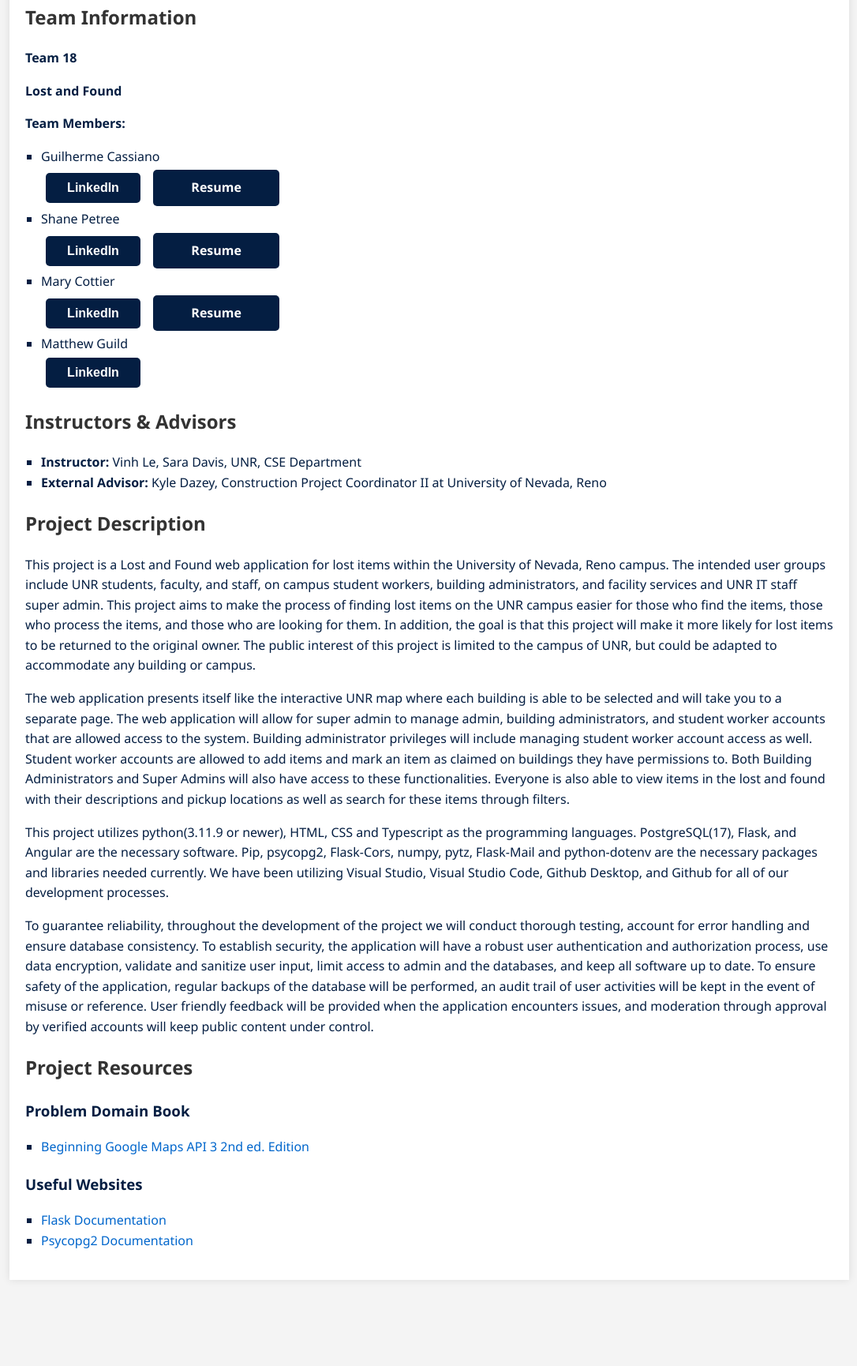
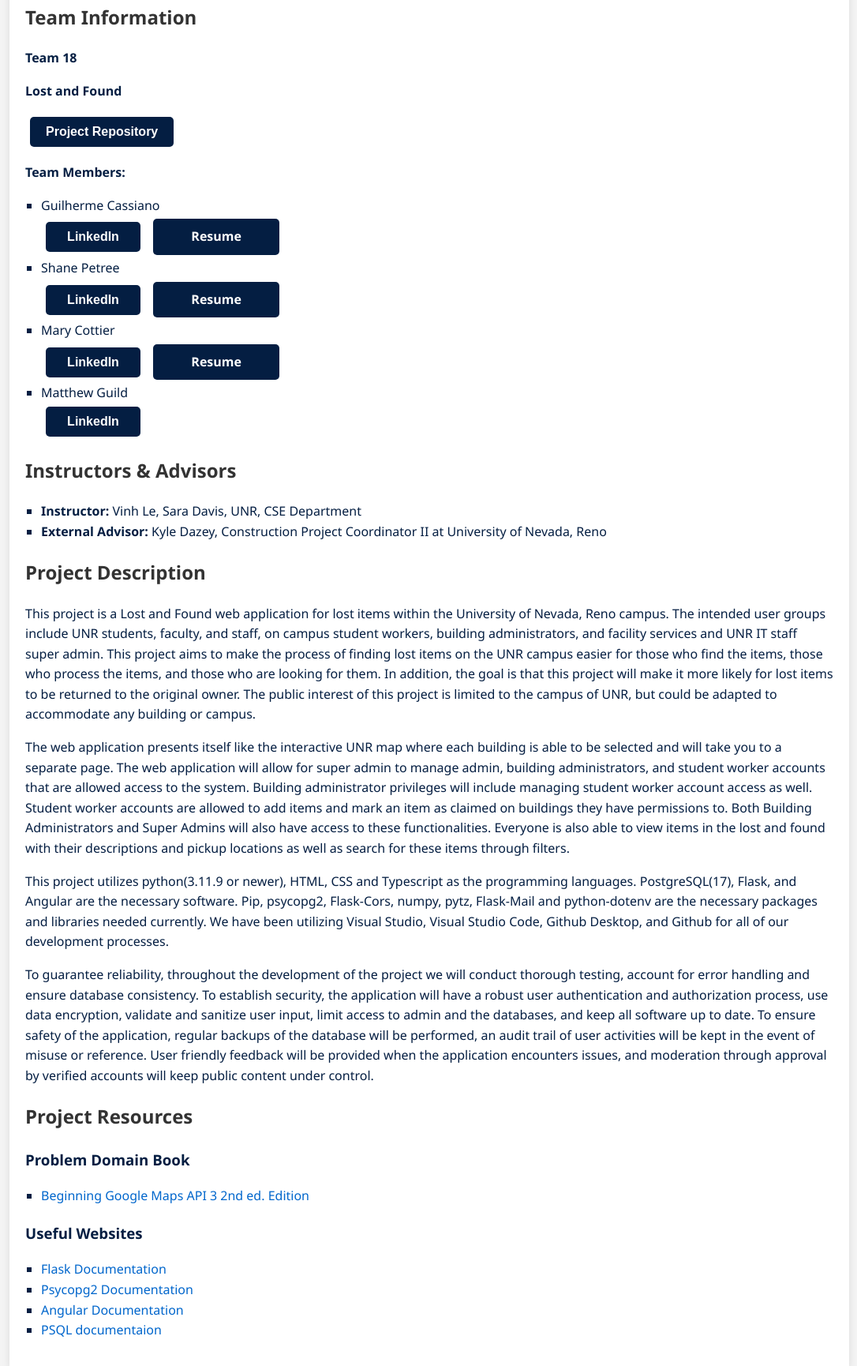
Before and after one commit to seniorprojectteam18/seniorprojectteam18.github.io, a plain HTML site: page index.html in a window 1280 px wide. Shown: the part 186-1916 px from the top of the page at 79% size, without its empty margins (96-1182 px from the left). Before the commit the page ends 1827 px from the top, so only its background shows below. Drawn offline with Linux system fonts and the light colour scheme.

Commit message:
Update index.html

```diff
--- a/index.html
+++ b/index.html
@@ -79,6 +79,7 @@
             <h2>Team Information</h2>
             <p><strong>Team 18</strong></p>
             <p><strong>Lost and Found</strong></p>
+            <button id="repoLink" class="button-class"> Project Repository</button>
             <p><strong>Team Members:</strong></p>
             <ul>
                 <li>
@@ -113,6 +114,9 @@
                 };
                 document.getElementById("mattLinkedIn").onclick = function () {
                     window.open("https://www.linkedin.com/in/matthew-guild-87a20729b/", "_blank");
+                };
+                document.getElementById("repoLink").onclick = function () {
+                    window.open("https://github.com/Guild-Matthew/CS425-Team-18-Capstone-Project", "_blank");
                 };
             </script>
         </section>
@@ -149,6 +153,8 @@
             <ul>
                 <li><a href="https://flask.palletsprojects.com/en/stable/" target="_blank" aria-label="Useful Website 1">Flask Documentation</a></li>
                 <li><a href="https://www.psycopg.org/docs/" target="_blank" aria-label="Useful Website 2">Psycopg2 Documentation</a></li>
+                <li><a href="https://angular.dev/" target="_blank" aria-label="Useful Website 3">Angular Documentation</a></li>
+                <li><a href="https://www.postgresql.org/docs/" target="_blank" aria-label="Useful Website 4">PSQL documentaion</a></li>
             </ul>
         </section>
     </div>
```
